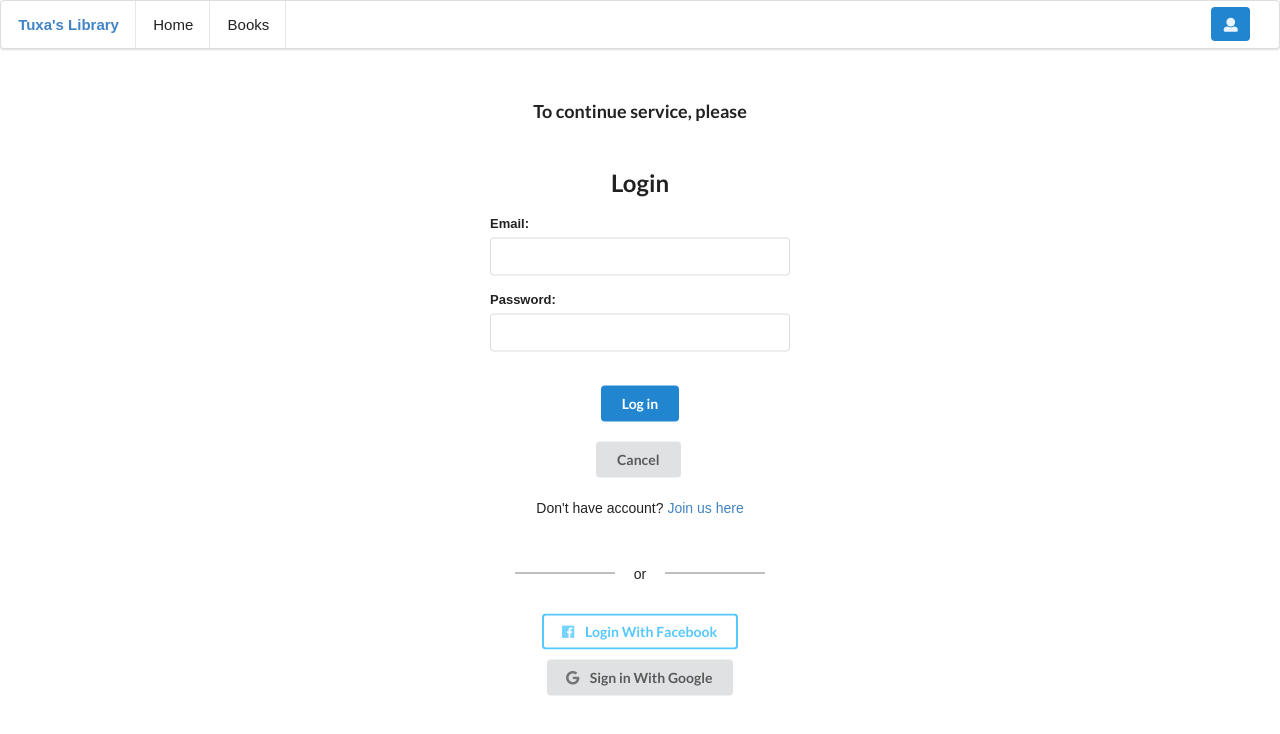
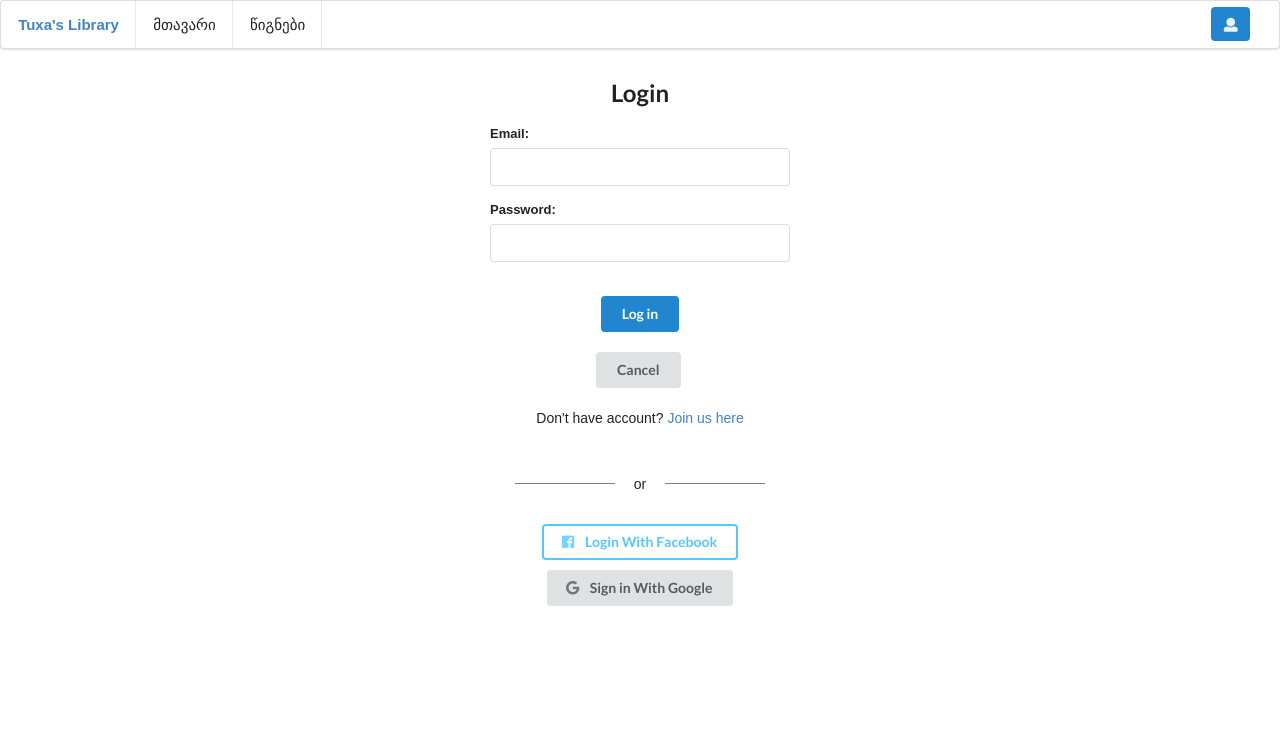
Before and after one commit to Tuxa4Life/Tuxas-Library, a React (Create React App) app: page /auth in a window 1280 px wide. Shown: the top 734 px of the page. Built offline with nearby package versions, Linux system fonts and the light colour scheme.

Commit message:
Registration barier + georgian

```diff
--- a/src/Assets/Styles/facebook-form.css
+++ b/src/Assets/Styles/facebook-form.css
@@ -1,6 +1,3 @@
-html {
-    overflow-y: hidden;
-}
 
 * {
     font-family: 'Quicksand', sans-serif;
--- a/src/Assets/Styles/form.css
+++ b/src/Assets/Styles/form.css
@@ -1,20 +1,8 @@
-.ui.container {
-    width: 400px;
-    height: auto;
+.ui.f-container {
     display: flex;
+    flex-direction: column;
     align-items: center;
     justify-content: center;
-    flex-direction: column;
-    background-color: rgba(243, 243, 243, 0.352);
-    /* border: 1px black solid; */
-    border-radius: 7px;
-    background-color: white;
-    padding-bottom: 10px;
-    position: fixed;
-    top: 50%;
-    left: 50%;
-    transform: translate(-50%, -50%);
-    margin: 0 !important;
 }
 
 .ui.form {
--- a/src/Assets/Styles/google-form.css
+++ b/src/Assets/Styles/google-form.css
@@ -1,6 +1,3 @@
-html {
-    overflow-y: hidden;
-}
 
 .google-container {
     width: 100%;
--- a/src/Components/BookCard.jsx
+++ b/src/Components/BookCard.jsx
@@ -31,6 +31,14 @@ const BookCard = ({title, desc, imgLink, bookId}) => {
         }
     }
 
+    const downloadRedirect = () => {
+        if (localStorage.getItem('login')) {
+            window.location.href = `https://drive.google.com/uc?id=${bookId}&export=download`
+        } else {
+            alert('გადმოსაწერად გთხოვთ დარეგისტრირდეთ ;-;')
+        }
+    }
+
     return (
         <div className="ui card book-card" style={{margin: '7px'}}>
             <div className="image">
@@ -46,8 +54,8 @@ const BookCard = ({title, desc, imgLink, bookId}) => {
                 <button className={`ui button icon ${ bookmarkLogo ? '' : 'pink' }`} onClick={bookmark}>
                     <i className="icon bookmark"></i>
                 </button>
-                <a className="ui button right floated" target={'_blank'} href={`https://drive.google.com/file/d/${bookId}/view?usp=sharing`}>Open</a>
-                <a className="ui button green right floated" href={`https://drive.google.com/uc?id=${bookId}&export=download`}>Download</a>
+                <a className="ui button right floated" target={'_blank'} href={`https://drive.google.com/file/d/${bookId}/view?usp=sharing`}>გახსნა</a>
+                <button className="ui button icon green right floated" onClick={downloadRedirect}><i className="icon download"></i></button>
             </div>
         </div>
     )
--- a/src/Components/Forms/MainForm.jsx
+++ b/src/Components/Forms/MainForm.jsx
@@ -24,8 +24,8 @@ const MainForm = () => {
     }
 
     return (
-        <div style={styles} className="ui container">
-            <h3 style={{marginTop: '10px'}}>To continue service, please</h3>
+        <div style={styles} className="ui f-container">
+            <h3 style={{marginTop: '10px'}}>სერვისის გასაგრძელებლად გთხოვთ,</h3>
             { renderForms () }
             <div className="hr-wrapper">
                 <hr />
--- a/src/Components/Forms/Popup.jsx
+++ b/src/Components/Forms/Popup.jsx
@@ -27,8 +27,8 @@ const Popup = (props) => {
                         <i className={`${props.icon} icon`}></i>
                     </div>
                     <div style={{marginTop: '5px'}} className="extra content">
-                        <button onClick={props.onCancelClick} className="ui button">Cancel</button>
-                        <button onClick={props.onSubmitClick} className="ui green button">Submit</button>
+                        <button onClick={props.onCancelClick} className="ui button">დახურვა</button>
+                        <button onClick={props.onSubmitClick} className="ui green button">დადასტურება</button>
                     </div>
                 </div>
             </div>
--- a/src/Components/Navbar.jsx
+++ b/src/Components/Navbar.jsx
@@ -20,10 +20,10 @@ const Navbar = () => {
                 </Link>
             </div>
             <Link href='/' className='item'>
-                Home
+                მთავარი
             </Link>
             <Link href='/books' className="item">
-                Books
+                წიგნები
             </Link>
 
             <Link href={localStorage.getItem('login') ? window.location.pathname : '/auth'}>
@@ -40,13 +40,13 @@ const Navbar = () => {
             </Link>
 
             { profileAlert ?
-                <Alert data={{title: loginData.Username, meta: `User ID: ${loginData.ID}`}} closeFunc={() => setProfileAlert(false)}>
+                <Alert data={{title: loginData.Username, meta: `ID: ${loginData.ID}`}} closeFunc={() => setProfileAlert(false)}>
                     <h4>{loginData.Email}</h4>
-                    <h5>Join Date: {loginData.Date}</h5>
+                    <h5>გაწევრიანების თარიღი: {loginData.Date}</h5>
                     <span style={{textDecoration: 'underline', cursor: 'pointer'}} onClick={() => {
                         localStorage.removeItem('login')
                         window.location.reload()
-                    }}>Log out</span>
+                    }}>ანგარიშიდან გამოსვლა</span>
                 </Alert>
             : null }
         </div>
--- a/src/Components/SearchBar.jsx
+++ b/src/Components/SearchBar.jsx
@@ -3,7 +3,7 @@ import React from "react";
 const SearchBar = ({term, setTerm, search}) => {
     return (
         <div className="ui action input" style={{width: '300px'}}>
-            <input type="text" placeholder="Search book" onChange={e => setTerm(e.target.value)} value={term}/>
+            <input type="text" placeholder="მოძებნეთ წიგნი" onChange={e => setTerm(e.target.value)} value={term}/>
             <button className="ui icon button" onClick={search}>
                 <i className="search icon"></i>
             </button>
```
